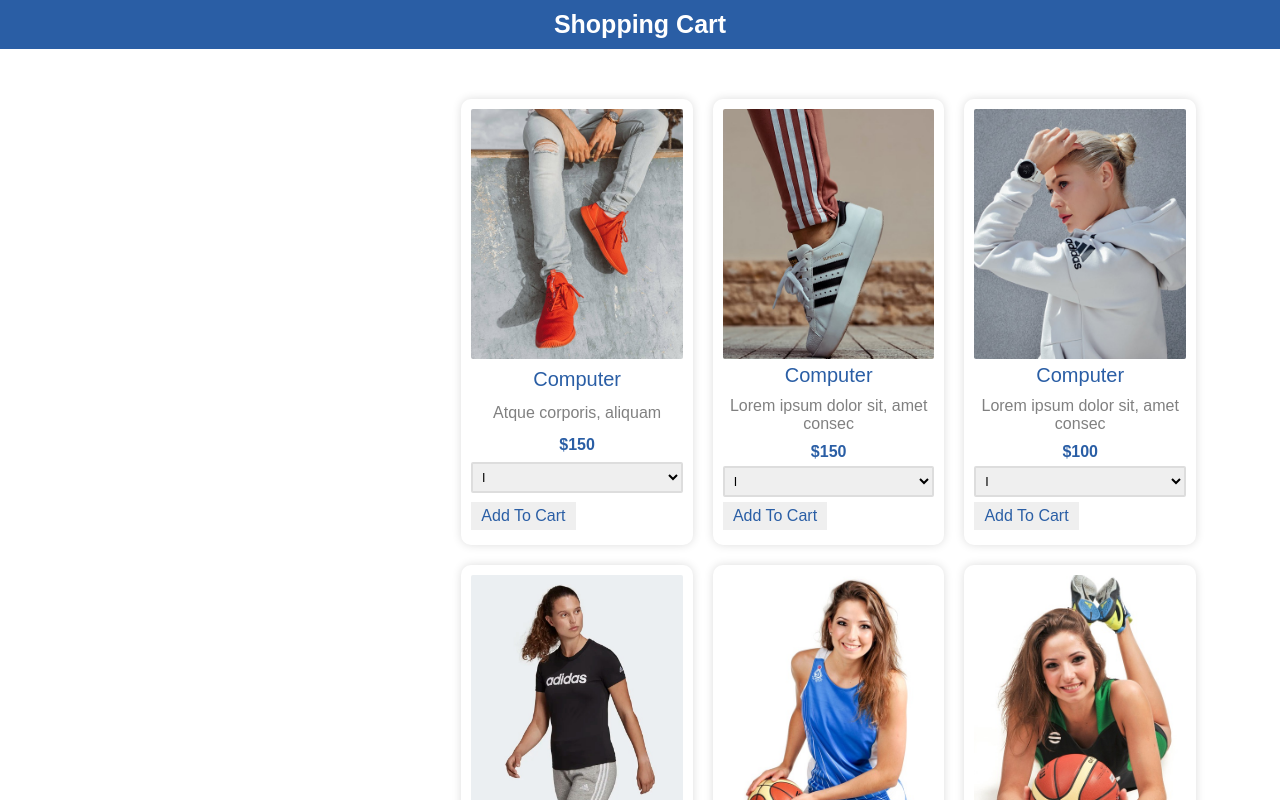
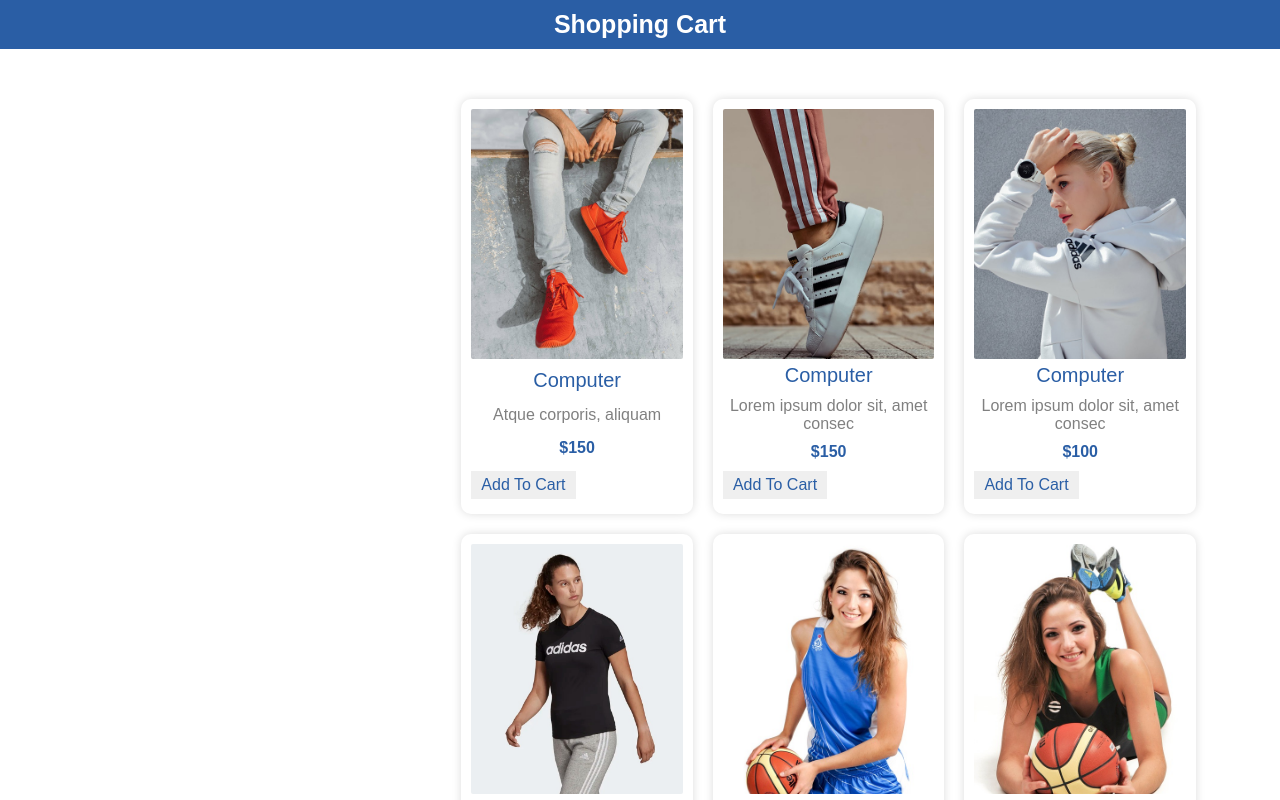
Before and after one commit to Abdo-112002/redux-node-shopping-cart, a React (Create React App) app in the folder client/: page / in a window 1280 px wide. Shown: the top 800 px of the page. Built offline with nearby package versions, Linux system fonts and the light colour scheme.

Commit message:
update cart-design

```diff
--- a/client/src/components/cart/CartDesign.jsx
+++ b/client/src/components/cart/CartDesign.jsx
@@ -1,12 +1,12 @@
 
 import React , {useMemo} from 'react';
-import { CardImage, CartBtn, CartContent, CartDesc, CartItem, CartOption, CartPrice, CartSizes, CartTitle } from './cart.style';
+import { CardImage, CartBtn, CartContent, CartDesc, CartItem, CartPrice, CartTitle } from './cart.style';
 
 
 
 function CartDesign({item}) {
 
-    const {title,desc,price,imgUrl,sizes} = useMemo(() => {
+    const {title,desc,price,imgUrl} = useMemo(() => {
         console.log("object")
         return item;
     }, [item]);
@@ -24,18 +24,6 @@ function CartDesign({item}) {
         <CartPrice>
             ${price}
         </CartPrice>
-        <CartSizes>
-            <CartOption disabled>
-                select size
-            </CartOption>
-            {
-                sizes?.length > 0 && sizes?.map((item,index)=> (
-                    <CartOption key={index}>
-                        {item}
-                    </CartOption>
-                ))
-            }
-        </CartSizes>
         <CartBtn>
             add to cart
         </CartBtn>
```
